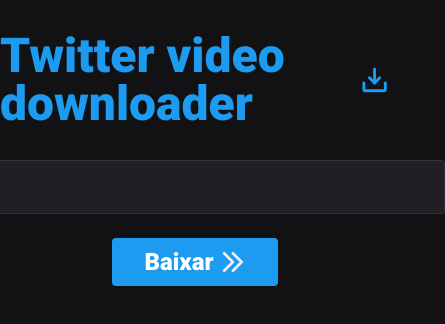
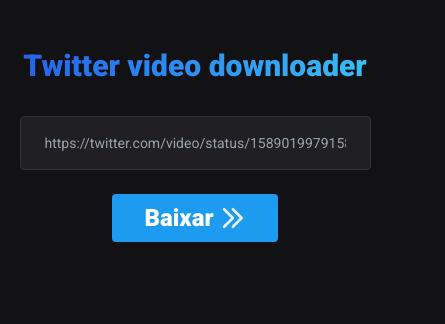
Before and after one commit to luizfranzon/twitter-video-downloader, a Next.js app in the folder App/: page / in a window 390 px wide. Shown: the top 324 px of the page, 445 px wide, since content can reach past the window. Built offline with nearby package versions, Linux system fonts and the light colour scheme.

Commit message:
Added responsive design

```diff
--- a/App/src/pages/index.tsx
+++ b/App/src/pages/index.tsx
@@ -1,49 +1,70 @@
-import { CaretDoubleRight, DownloadSimple } from "phosphor-react";
+import { ArrowLineDown, CaretDoubleRight } from "phosphor-react";
 import { FormEvent, useState } from "react";
+import { urlVideoDimensionFormater } from "../utils/urlVideoDimensionFormater";
 
 export default function Home() {
   const [videoLink, setVideoLink] = useState("");
-  const [videoData, setVideoData] = useState([{url: ""}]);
-  const [hasData, setHasData] = useState(false)
+  const [videoData, setVideoData] = useState([{ url: "" }]);
+  const [hasData, setHasData] = useState(false);
 
   const fetchVideoData = async (event: FormEvent) => {
     event.preventDefault();
+
+    try {
       const response = await fetch(`/api/video?videoUrl=${videoLink}`);
       const data = await response.json();
-    const downloadLinks = data.download
+      const downloadLinks = data.download;
       setVideoData(downloadLinks);
       setHasData(true);
+    } catch {
+      alert("Erro! Verifique o link e tente novamente.");
+    }
   };
 
   return (
     <form
       onSubmit={fetchVideoData}
-      className="flex flex-col items-center"
+      className="flex flex-col items-center justify-center"
     >
-      <h1 className="text-blueTwitter text-5xl font-bold mt-8 flex items-center justify-center gap-4">
-        Twitter video downloader <DownloadSimple weight="bold" size={50} />
+      <h1 className="bg-gradient-to-r from-blue-600 to-sky-400 bg-clip-text text-transparent text-3xl md:text-5xl lg:text-6xl font-bold mt-12 flex items-center justify-center gap-2 md:gap-4">
+        Twitter video downloader{" "}
+        <ArrowLineDown
+          className="text-blueTwitter hidden md:inline lg:inline"
+          weight="bold"
+        />
       </h1>
-      <div className="mt-8 flex items-center flex-col">
+      <div className="mt-8 flex items-center flex-col w-full">
         <input
           required
+          placeholder="https://twitter.com/video/status/1589019979158479584"
           value={videoLink}
           onChange={(event) => setVideoLink(event.target.value)}
-          className="text-gray-100 px-6 py-4 rounded bg-[#202024] border border-[#323238] text-sm outline-none focus:outline-blueTwitter w-[500px]"
+          className="text-gray-100 text-sm lg:text-xl px-6 py-4 rounded bg-[#202024] border border-[#323238] outline-none focus:outline-blueTwitter w-[90%] md:w-[500px] lg:w-[600px]"
           type="text"
         />
         <button className="text-2xl flex items-center gap-1 bg-blueTwitter py-2 px-8 rounded mt-6 text-white font-bold hover:bg-[#0F85D4] transition-colors">
           Baixar <CaretDoubleRight size={28} color="#ecf0f3" weight="bold" />
         </button>
-        <div className="mt-6 flex gap-2">
-          {hasData ? videoData.map(video => {
-            console.log(video)
+        <div className="mt-6 flex gap-2 flex-col md:flex-row">
+          {hasData
+            ? videoData.map((video) => {
                 return (
-              <div className="flex items-center flex-col bg-blueTwitter p-3 rounded">
-                <a href={video.url} className="text-white text-lg font-bold hover:underline" target="_blank" rel="noreferrer">Baixar em {video.dimension}</a>
+                  <div
+                    key={video.url}
+                    className="flex items-center flex-col bg-blueTwitter p-3 rounded"
+                  >
+                    <a
+                      href={video.url}
+                      className="text-white text-lg font-bold hover:underline"
+                      target="_blank"
+                      rel="noreferrer"
+                    >
+                      Baixar em {urlVideoDimensionFormater(video.url)}
+                    </a>
                   </div>
-
-            )
-          }) : <></>}
+                );
+              })
+            : null}
         </div>
       </div>
     </form>
```
Lines whose indentation alone changed are shown as unchanged.
